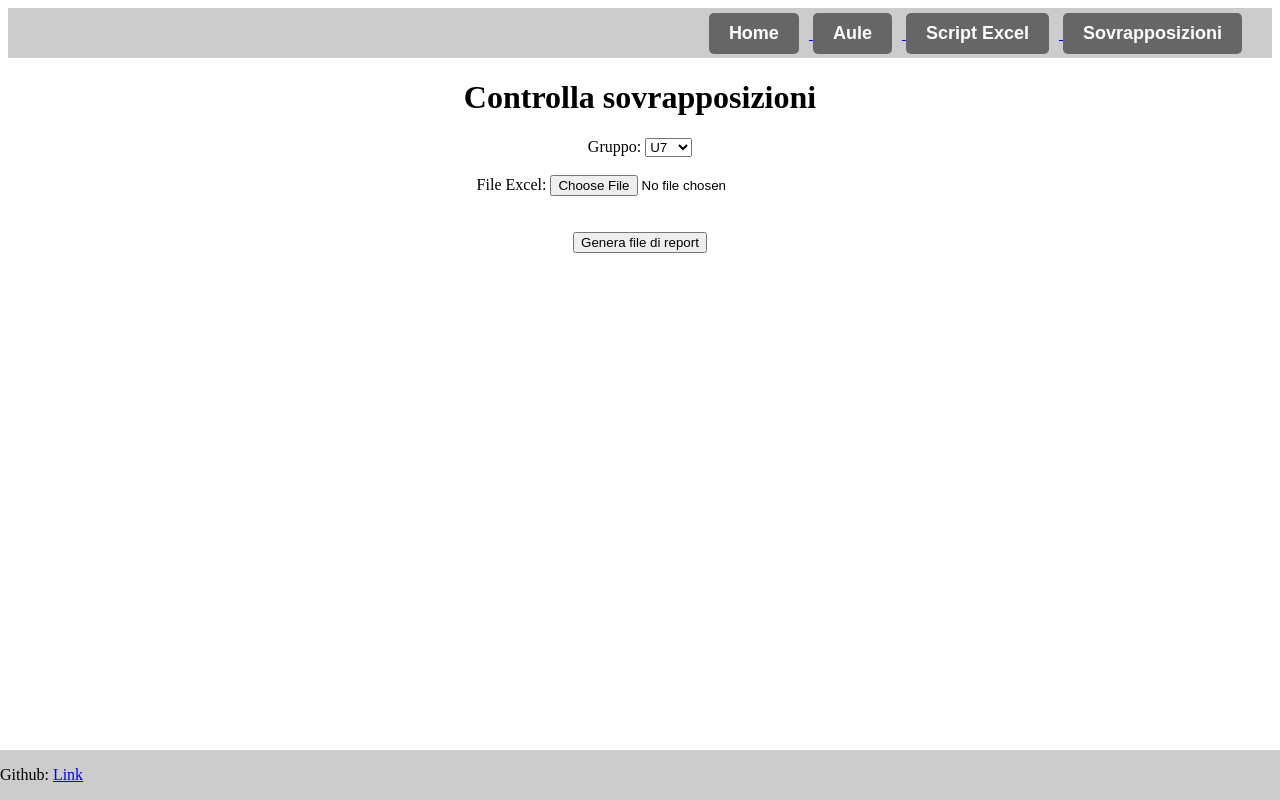
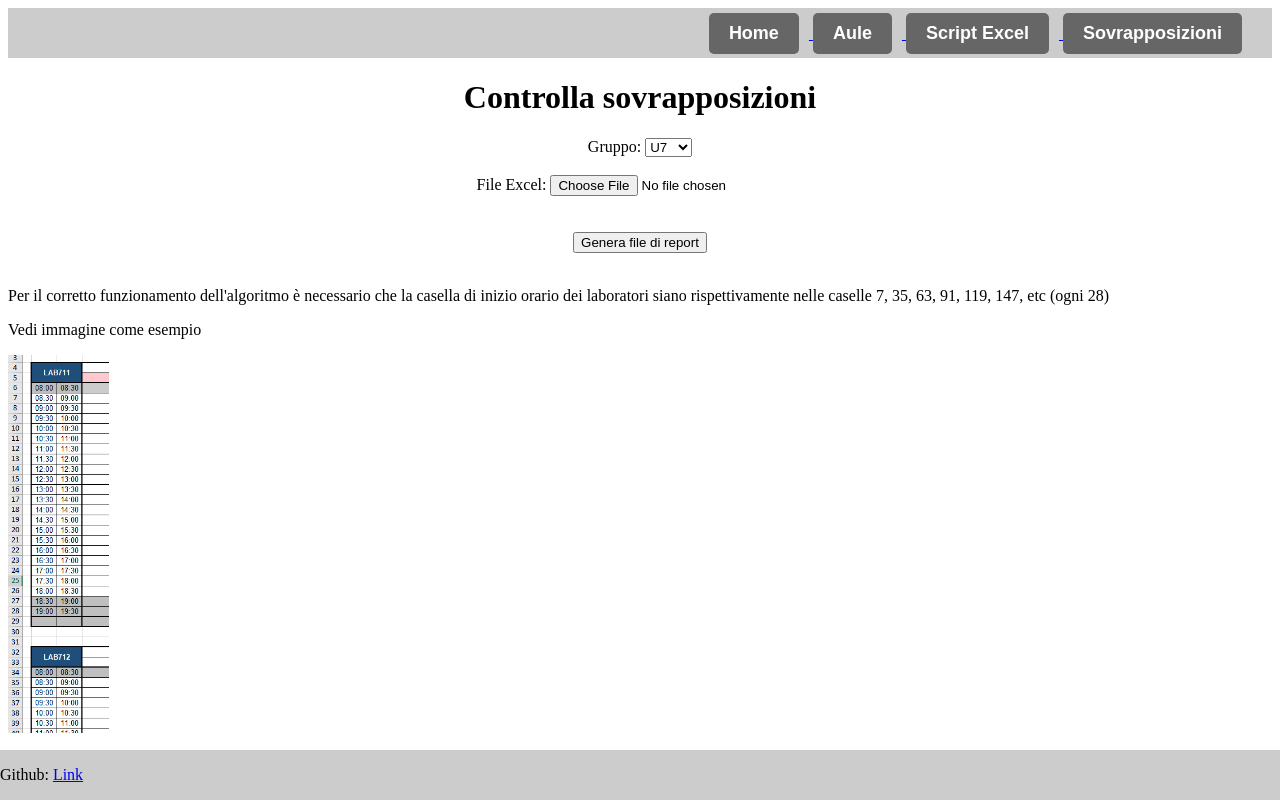
Before and after one commit to MattChen96/Tutor-Availability, a Flask app: page /controlla-sovrapposizioni in a window 1280 px wide. Run offline with Flask 3, Linux system fonts and the light colour scheme.

Commit message:
add example for controlla-sovrapposizioni

```diff
--- a/templates/controlla-sovrapposizioni.html
+++ b/templates/controlla-sovrapposizioni.html
@@ -29,6 +29,17 @@
             <br><br>
             <input type="submit" value="Genera file di report">
         </form>
+    </div>
+
+
+    <br>
+
+
+    <div>
+        <p>Per il corretto funzionamento dell'algoritmo è necessario che la casella di inizio orario dei laboratori siano rispettivamente nelle caselle 7, 35, 63, 91, 119, 147, etc (ogni 28) </p>
+        <p>Vedi immagine come esempio</p>
+
+         <img src="{{ url_for('static', filename='images/caselle laboratori.PNG') }}" alt="Immagine 1" width="8%">
     </div>
 
     <!-- Footer -->
```
Also changed, not shown: static/images/caselle laboratori.PNG (added).
